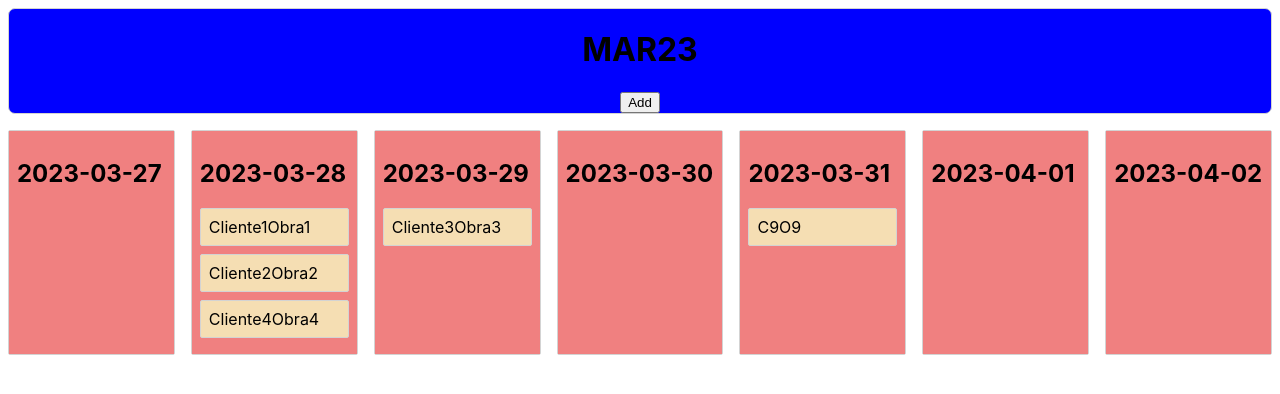
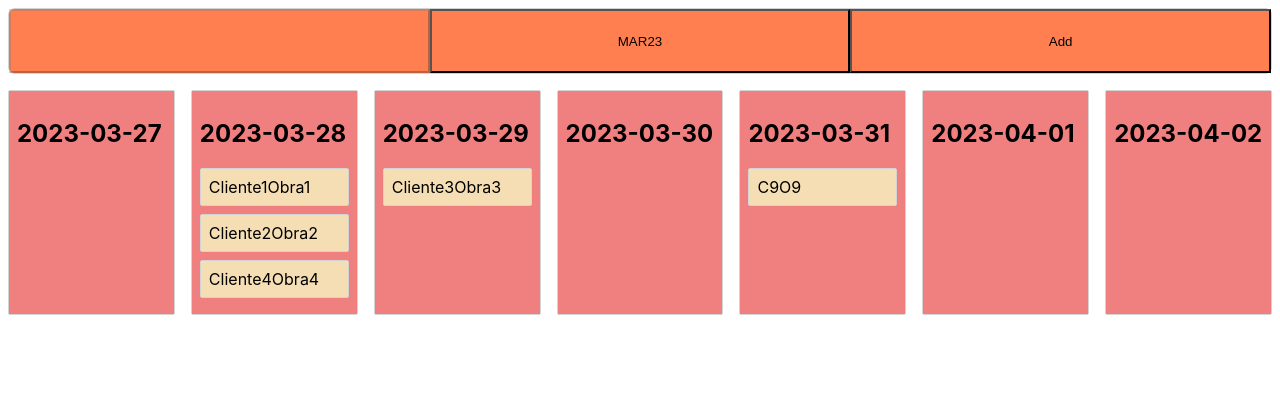
Before and after one commit to DanielBarragan96/ruta-js, a React (Create React App) app: page / in a window 1280 px wide. Shown: the top 394 px of the page. Built offline with nearby package versions, Linux system fonts and the light colour scheme.

Commit message:
add options in navbar

```diff
--- a/src/NavBar.css
+++ b/src/NavBar.css
@@ -3,6 +3,12 @@
   border: 1px solid lightgrey;
   border-radius: 7px;
   min-height: 5vw;
-  background-color: blue;
+  background-color: coral;
   text-align: center;
+  display: grid;
+  grid-template-columns: repeat(3, 1fr);
 }
+
+button {
+  background-color: transparent;
+}
--- a/src/NavBar.jsx
+++ b/src/NavBar.jsx
@@ -16,10 +16,16 @@ export default function NavBar({ date }) {
     .getFullYear()
     .toString()
     .substring(2, 4);
+
+  let addTask = () => {
+    console.log("press");
+  };
+
   return (
     <div className="navbar_container">
-      <h1>{month + year}</h1>
-      <button>Add</button>
+      <button disabled></button>
+      <button className="date">{month + year}</button>
+      <button onClick={addTask}>Add</button>
     </div>
   );
 }
```
